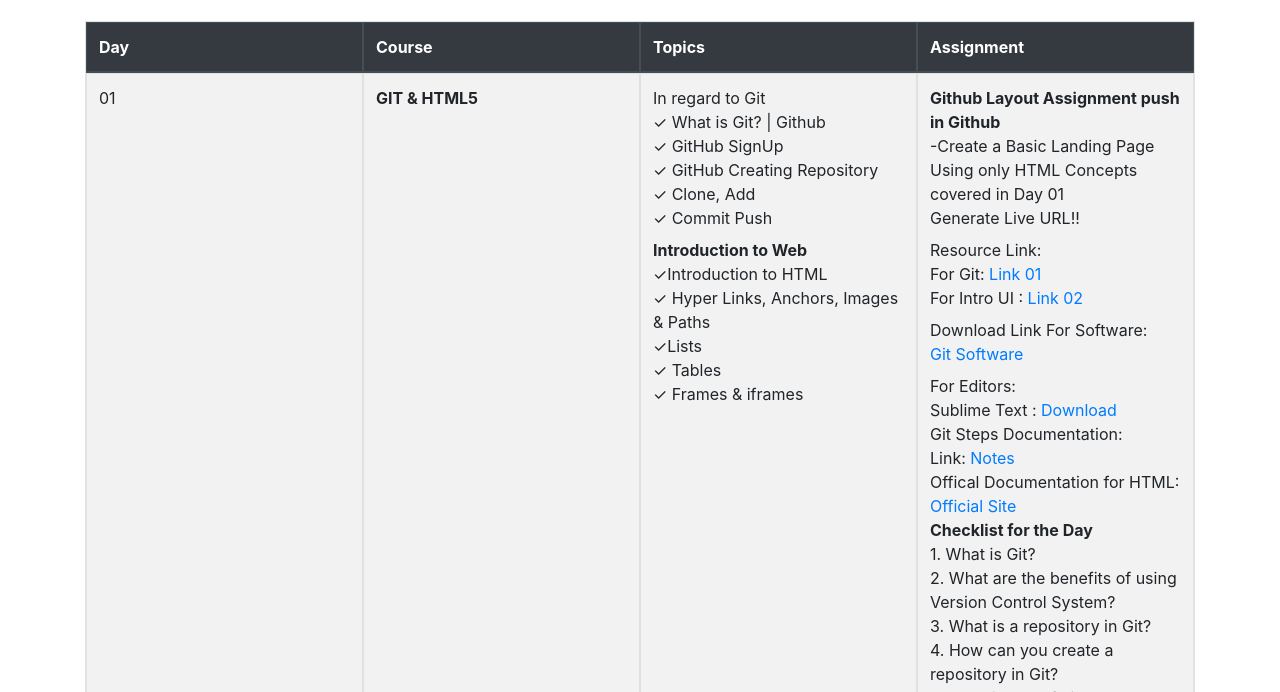
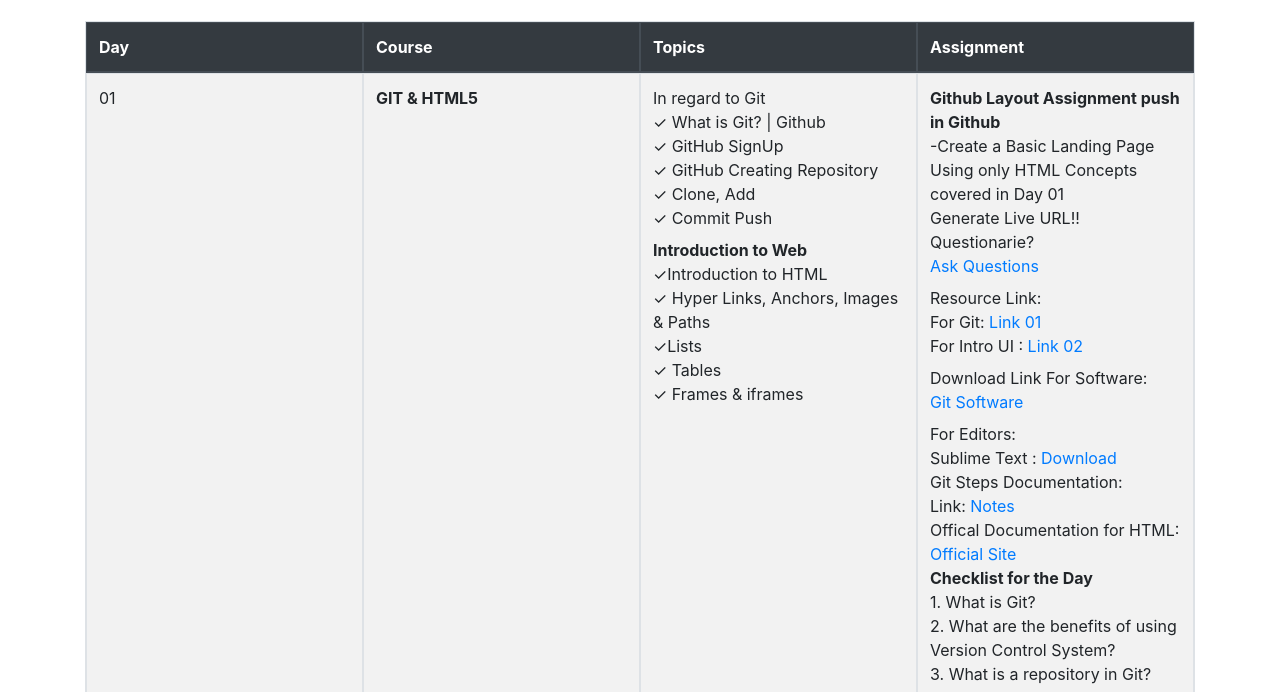
Before and after one commit to Johnnytrainer/apskills, a plain HTML site: page index.html in a window 1280 px wide. Shown: the part 108-800 px from the top of the page. Drawn offline with nearby package versions, Linux system fonts and the light colour scheme.

Commit message:
Update index.html

```diff
--- a/index.html
+++ b/index.html
@@ -54,6 +54,9 @@
             <div>  <strong> Github Layout Assignment push in Github</strong> </div>
 <div>-Create a Basic Landing Page Using only HTML Concepts covered in Day 01 </div>
 <div> Generate Live URL!! </div>
+
+<div> Questionarie? </div>
+<div> <a href="https://docs.google.com/forms/d/e/1FAIpQLSfvSnYB5rYdW9tWEV9gXSRlJv5zXap9RyXBdNaOHGRHWkaaUw/viewform"> Ask Questions </a></div>
 
 <div class="mt-2">Resource Link: </div>
 <div> For Git: <a href="https://lnkd.in/fmW64tz" target="_blank"> Link 01 </a> </div>
```
